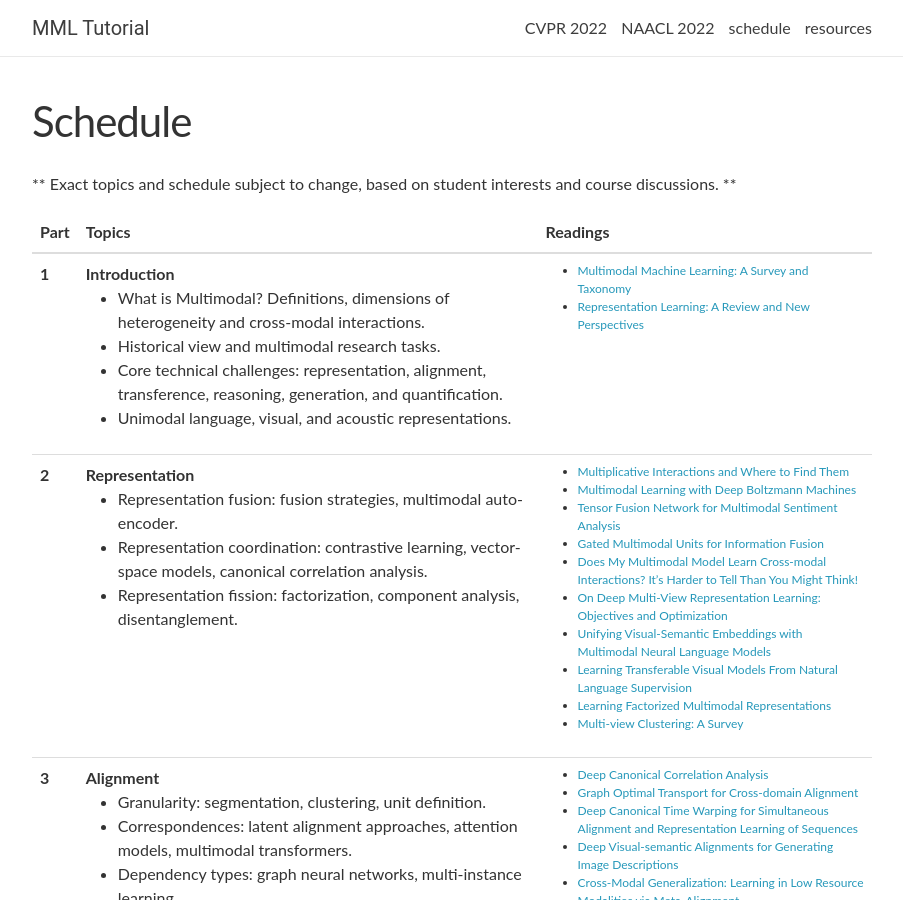
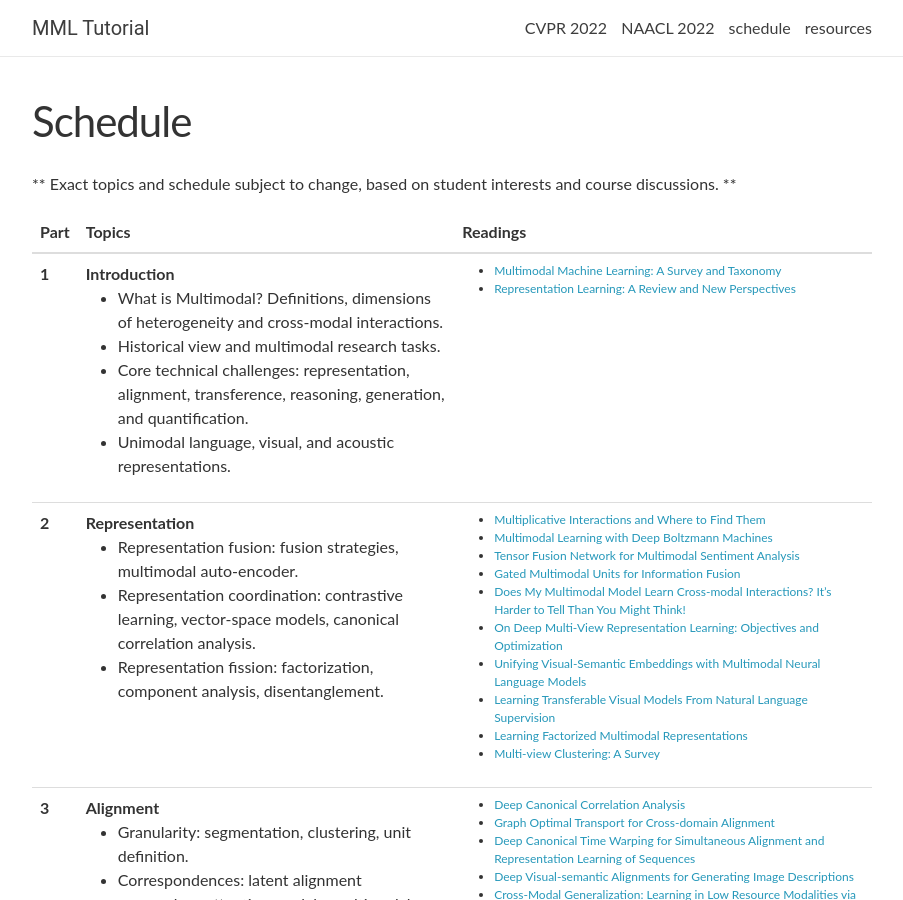
Before and after one commit to CMU-MultiComp-Lab/mmml-tutorial, a Jekyll site: the page built from _pages/schedule.md, in a window 1280 px wide and 900 px high. Shown: the whole window, without its empty margins (188-1091 px from the left). Built offline with Jekyll 4.4.1, drawn with Linux system fonts in a browser that asks for light colours; nearby versions of some CDN libraries; comment, search, counter and statistics services are not loaded.

Commit message:
Update schedule.html

```diff
--- a/_layouts/schedule.html
+++ b/_layouts/schedule.html
@@ -12,8 +12,8 @@ layout: default
     <table class="table table-hover">
       <colgroup>
         <col style="width:5%">
-        <col style="width:55%">
-        <col style="width:40%">
+        <col style="width:45%">
+        <col style="width:50%">
       </colgroup>
       <thead class="thead-light">
         <tr>
```
